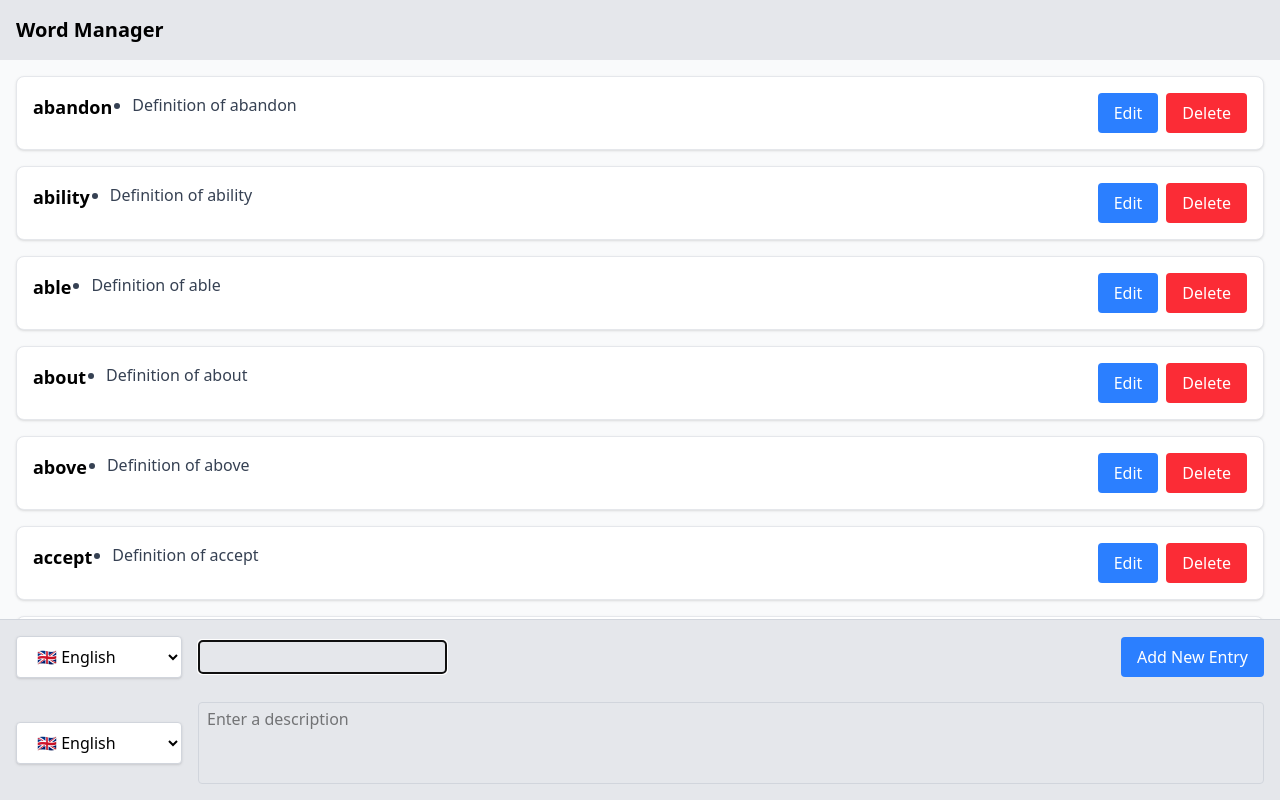
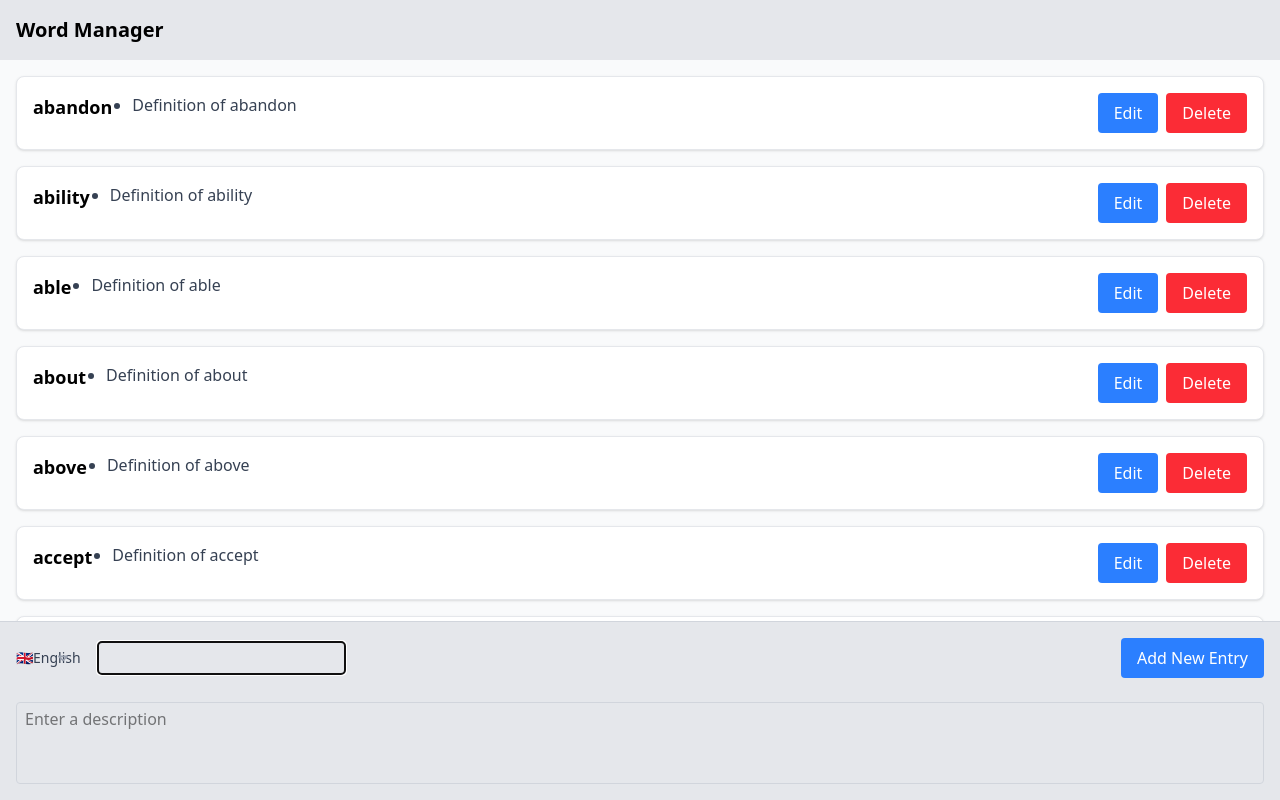
Before and after one commit to s4ysolutions/vocabla, a React (Vite) app in the folder front_react/: page / in a window 1280 px wide. Built offline with nearby package versions, Linux system fonts and the light colour scheme.

Commit message:
LanguageSelect

```diff
--- a/front_react/src/features/word-manager/domain/models/localized.ts
+++ b/front_react/src/features/word-manager/domain/models/localized.ts
@@ -5,4 +5,5 @@ interface Localized {
     readonly s: string
 }
 
+
 export default Localized
--- a/front_react/src/features/word-manager/domain/models/source.ts
+++ b/front_react/src/features/word-manager/domain/models/source.ts
@@ -3,4 +3,9 @@ interface Source {
     readonly url?: string,
 }
 
+export const defaultSource: Source = {
+    title: '',
+    url: undefined,
+}
+
 export default Source
--- a/front_react/src/features/word-manager/react/DefinitionEdit.tsx
+++ b/front_react/src/features/word-manager/react/DefinitionEdit.tsx
@@ -45,7 +45,7 @@ const DefinitionEdit: React.FC<Props> = ({ definition/*, onUpdate*/ }): ReactEle
         values={languageOptions}
         selectedId={selectedLangId}
         onChange={(selected) => {
-          setSelectedLangId(id(selected))
+          setSelectedLangId(id(selected.target.value))
           handleUpdate() // Update immediately when language changes
         }}
       />
--- a/front_react/src/features/word-manager/react/EntryAdd.tsx
+++ b/front_react/src/features/word-manager/react/EntryAdd.tsx
@@ -1,23 +1,26 @@
 import React, { ReactElement } from 'react'
 import PrimaryButton from '../../../react/widgets/buttons/PrimaryButton'
-import Selector from '../../../react/widgets/selectors'
 import useLearningLanguages from './hooks/useLearningLanguages'
-import useIUnderstandLanguages from './hooks/useIUnderstandLanguages'
+import LanguageSelect from '../../../react/widgets/selectors/LanguageSelect'
+import ProgressInfinity from '../../../react/widgets/progress-infinity'
 
 
 const EntryAdd: React.FC = (): ReactElement => {
-    const { languages: ll, loading: lll } = useLearningLanguages()
-    const learningLanguages = lll ? [] : ll.map(e => ({ id: e.id, value: e.flag + " " + e.name }))
-    const selectedLL = learningLanguages.length > 0 ? learningLanguages[0].id : ''
+    const { learningLanguages, loading: lll } = useLearningLanguages()
+    // const learningLanguages = lll ? [] : ll.map(e => ({ id: e.id, value: e.flag + " " + e.name }))
+    // const selectedLL = learningLanguages.length > 0 ? learningLanguages[0].id : ''
 
-    const { languages: ul, loading: ull } = useIUnderstandLanguages()
-    const understandLanguages = ull ? [] : ul.map(e => ({ id: e.id, value: e.flag + " " + e.name }))
-    const selectedUL = understandLanguages.length > 0 ? learningLanguages[0].id : ''
+    // const { languages: ul, loading: ull } = useIUnderstandLanguages()
+    // const understandLanguages = ull ? [] : ul.map(e => ({ id: e.id, value: e.flag + " " + e.name }))
+    // const selectedUL = understandLanguages.length > 0 ? learningLanguages[0].id : ''
 
     return <React.Fragment>
         <div className="flex items-center space-x-4">
+            <LanguageSelect
+                languages={learningLanguages}
+                initialLanguage={learningLanguages[0]}
+                loading={lll} />
 
-            <Selector values={learningLanguages} selectedId={selectedLL} />
             <input
                 type="text"
                 className="border border-gray-300 rounded px-2 py-1"
@@ -34,7 +37,11 @@ const EntryAdd: React.FC = (): ReactElement => {
         </div>
         <br />
         <div className="flex items-center space-x-4">
-            <Selector values={understandLanguages} selectedId={selectedUL} />
+            {/*
+            <LanguageSelect languages={} selectedId={selectedUL} >
+                <span className="block text-sm font-medium text-gray-700">Language</span>
+            </LanguageSelect>
+            */}
             <textarea
                 className="flex-1 border border-gray-300 rounded px-2 py-1 resize-none"
                 placeholder="Enter a description"
--- a/front_react/src/features/word-manager/react/EntryCard.tsx
+++ b/front_react/src/features/word-manager/react/EntryCard.tsx
@@ -4,7 +4,6 @@ import Card from '../../../react/widgets/cards/Card'
 import PrimaryButton from '../../../react/widgets/buttons/PrimaryButton'
 import DangerButton from '../../../react/widgets/buttons/DangerButton'
 import Modal from '../../../react/widgets/modal'
-import EntryEdit from './EntryEdit'
 
 interface Props {
     entry: Entry
@@ -54,10 +53,13 @@ const EntryCard: React.FC<Props> = ({ entry }): ReactElement => {
 
                 {isModalOpen && (
                     <Modal onClose={handleCloseModal}>
+                        aaa
+                        {/*
                         <EntryEdit entry={entry} onSave={(updatedEntry) => {
                             console.log('Updated Entry:', updatedEntry)
                             handleCloseModal()
                         }} onCancel={handleCloseModal} />
+                         */}
                     </Modal>
                 )}
             </Card>
--- a/front_react/src/features/word-manager/react/EntryEdit.tsx
+++ b/front_react/src/features/word-manager/react/EntryEdit.tsx
@@ -1,20 +1,61 @@
 import React, { ReactElement } from 'react'
 import PrimaryButton from '../../../react/widgets/buttons/PrimaryButton'
-import Selector from '../../../react/widgets/selectors'
-import useLearningLanguages from './hooks/useLearningLanguages'
 import Entry from '../domain/models/entry'
 import DefinitionEdit from './DefinitionEdit'
+import Definition, { emptyDefinition } from '../domain/models/definition'
+import Lang from '../domain/models/lang'
+
+// Holders used to store the valus entered by the user
+// They will be stored in underlyng models on save
+
+class DefintionHolder {
+  readonly origin: Definition
+  readonly id: number
+  language: Lang
+  s: string
+
+  constructor(origin: Definition) {
+    this.id = Math.random()
+    this.origin = origin
+    this.language = origin.localized.lang
+    this.s = origin.localized.s
+  }
+}
+
+class EntryHolder {
+  readonly origin: Entry
+  word: string
+  learningLanguage: Lang
+  definitions: DefintionHolder[]
+  understandLanguage: Lang
+  constructor(origin: Entry, understandLanguage: Lang) {
+    this.origin = origin
+    this.word = origin.word
+    this.learningLanguage = origin.lang
+    this.understandLanguage = understandLanguage
+    this.definitions = origin.definitions.map(def => new DefintionHolder(def))
+    this.addDefinition()
+  }
+
+  addDefinition() {
+    // can be only one empty definition
+    const nonEmpty = this.definitions.filter(def => def.s !== '')
+    this.definitions = [...nonEmpty, new DefintionHolder(emptyDefinition(this.understandLanguage))]
+  }
+  removeDefinition(def: DefintionHolder) {
+    this.definitions = this.definitions.filter(d => d.id !== def.id)
+  }
+}
 
 interface Props {
   entry: Entry
+  understandLanguage: Lang
   onSave: (updatedEntry: Entry) => void
   onCancel: () => void
 }
 
-const EntryEdit: React.FC<Props> = ({ entry, onSave, onCancel }): ReactElement => {
-  const { languages: ll, loading: lll } = useLearningLanguages()
-  const learningLanguages = lll ? [] : ll.map(e => ({ id: e.id, value: e.flag + " " + e.name }))
-  const selectedLL = learningLanguages.length > 0 ? learningLanguages[0].id : ''
+const EntryEdit: React.FC<Props> = ({ entry, onSave, onCancel, understandLanguage }): ReactElement => {
+
 
   const handleSave = () => {
     // For now, just call onSave with the current entry
@@ -26,6 +67,14 @@ const EntryEdit: React.FC<Props> = ({ entry, onSave, onCancel }): ReactElement =
       */
     })
   }
+  const entryHolder = new EntryHolder(entry, understandLanguage)
+
+  // const [word, setWord] = React.useState(entry.word)
+  // const [wordLanguage, setWordLanguage] = React.useState(entry.lang)
+  // const [definitions, setDefinitions] = React.useState(EntryHolder.definitions)
+
+  // const { learningLanguages: ll, loading: lll } = useLearningLanguages()
+  // const learningLanguages = lll ? [] : ll.map(e => ({ id: e.id, value: e.flag + " " + e.name }))
 
   return (
     <div className="space-y-4">
@@ -36,14 +85,14 @@ const EntryEdit: React.FC<Props> = ({ entry, onSave, onCancel }): ReactElement =
           <label className="block text-sm font-medium text-gray-700">Word</label>
           <input
             type="text"
-            defaultValue={entry.word}
+            defaultValue={entryHolder.word}
             className="w-full border border-gray-300 rounded px-2 py-1"
           />
         </div>
 
         {/* Language Selector */}
         <div className="flex-1">
-          <Selector values={learningLanguages} selectedId={selectedLL} />
+          {/* <Selector values={learningLanguages} defaultValue={entryHolder.learningLanguage.id} /> */}
         </div>
       </div>
 
@@ -58,12 +107,7 @@ const EntryEdit: React.FC<Props> = ({ entry, onSave, onCancel }): ReactElement =
               onUpdate={(updatedDefinition) => {
                 // Handle the updated definition here
                 console.log('Updated Definition:', updatedDefinition)
-              }}/>
-            /*
-            <li key={i} className="border border-gray-300 rounded p-2">
-              <span className="text-gray-700">{def.localized.s}</span>
-            </li>
-            */
+              }} />
           ))}
         </ul>
       </div>
--- a/front_react/src/features/word-manager/react/hooks/useLearningLanguages.ts
+++ b/front_react/src/features/word-manager/react/hooks/useLearningLanguages.ts
@@ -15,7 +15,7 @@ const mockLanguages: Array<Lang> = [
     { id: id("ar"), name: "Arabic", flag: "🇸🇦" },
 ];
 
-const useLearningLanguages = (): { languages: Array<Lang>, loading: boolean } => {
+const useLearningLanguages = (): { learningLanguages: Array<Lang>, loading: boolean } => {
     const [languages, setEntries] = useState<Array<Lang>>([]);
     const [loading, setLoading] = useState<boolean>(true);
 
@@ -30,7 +30,7 @@ const useLearningLanguages = (): { languages: Array<Lang>, loading: boolean } =>
         fetchEntries();
     }, []);
 
-    return { languages, loading };
+    return { learningLanguages: languages, loading };
 };
 
 export default useLearningLanguages;
--- /dev/null
+++ b/front_react/src/react/widgets/selectors/LanguageSelect.tsx
@@ -0,0 +1,54 @@
+import React from "react";
+import Select from ".";
+import Lang from "../../../features/word-manager/domain/models/lang";
+import ProgressInfinity from "../progress-infinity";
+
+interface props {
+    loading?: boolean
+    initialLanguage: Lang
+    languages: Array<Lang>
+    onChange?: (lang: Lang) => void
+}
+
+const langById = (languages: Array<Lang>, id: string | undefined) => id && languages.find(lang => lang.id === id) || undefined;
+const langFormatted = (lang: Lang | undefined) => <span className="block text-sm font-medium text-gray-700">{lang?.flag || ' '}{lang?.name}</span>;
+
+const LanguageSelect: React.FC<props> = ({ initialLanguage, languages, onChange, loading }) =>
+    (loading || !languages || languages.length === 0)
+        ? <ProgressInfinity />
+        : (languages.length === 1)
+            ? <LanguageSelect1 language={languages[0]} />
+            : <LanguageSelectMany initialLanguage={initialLanguage} languages={languages} onChange={onChange} />
+
+
+const LanguageSelect1: React.FC<{ language: Lang }> = ({ language }) => <React.Fragment>
+    <span className="block text-sm font-medium text-gray-700">{langFormatted(language)}</span>
+    <span className="absolute inset-y-0 right-0 flex items-center pr-2 pointer-events-none">
+        <svg className="w-5 h-5 text-gray-400" xmlns="http://www.w3.org/2000/svg" fill="none" viewBox="0 0 24 24" stroke="currentColor">
+            <path strokeLinecap="round" strokeLinejoin="round" strokeWidth={2} d="M7 10l5 5 5-5H7z" />
+        </svg>
+    </span>
+</React.Fragment>
+
+
+const LanguageSelectMany: React.FC<props> = ({ initialLanguage, languages, onChange }) => {
+
+    const [selectedId, setSelectedId] = React.useState(initialLanguage?.id || languages[0]?.id);
+
+    return <Select
+        values={languages.map((lang) => ({ id: lang.id, value: lang.name }))}
+        selectedId={selectedId}
+        onChange={(e) => {
+            const selectedLang = langById(languages, e.target.value);
+            if (selectedLang) {
+                setSelectedId(selectedLang.id);
+                onChange?.(selectedLang);
+            }
+        }}
+    >
+        <LanguageSelect1 language={langById(languages, selectedId) || languages[0]} />
+    </Select>
+}
+
+
+export default LanguageSelect;
--- a/front_react/src/react/widgets/selectors/index.tsx
+++ b/front_react/src/react/widgets/selectors/index.tsx
@@ -1,20 +1,28 @@
-import React, { ReactElement } from 'react'
+import React, { ChangeEventHandler, ReactElement, ReactNode } from 'react'
 
 interface Props {
     values: Array<{ id: string; value: string }>
-    selectedId: string
-    onChange?: (id: string) => void
+    selectedId?: string
+    defaultValue?: string
+    onChange?: ChangeEventHandler<HTMLSelectElement>
+    children?: ReactNode
 }
 
 const Selector: React.FC<Props> = ({
     values,
     selectedId,
+    defaultValue,
+    children,
     onChange, }): ReactElement =>
     <div className="relative inline-block">
+        {children}
         <select
+            defaultValue={defaultValue}
             value={selectedId}
-            onChange={(e) => onChange && onChange(e.target.value)}
-            className="block w-auto px-4 py-2 bg-white border border-gray-300 rounded shadow focus:outline-none focus:ring-2 focus:ring-blue-500"
+            onChange={onChange}
+            className={children
+                ? "absolute inset-0 w-full h-full opacity-0 cursor-pointer"
+                : "block w-auto px-4 py-2 bg-white border border-gray-300 rounded shadow focus:outline-none focus:ring-2 focus:ring-blue-500"}
         >
             {values.map((e) => (
                 <option key={e.id} value={e.id}>
```
Also changed, not shown: front_react/src/features/word-manager/domain/models/definition.ts (+23 -0 lines), front_react/src/react/widgets/selectors/Select.tsx (added, +25 -0 lines).
